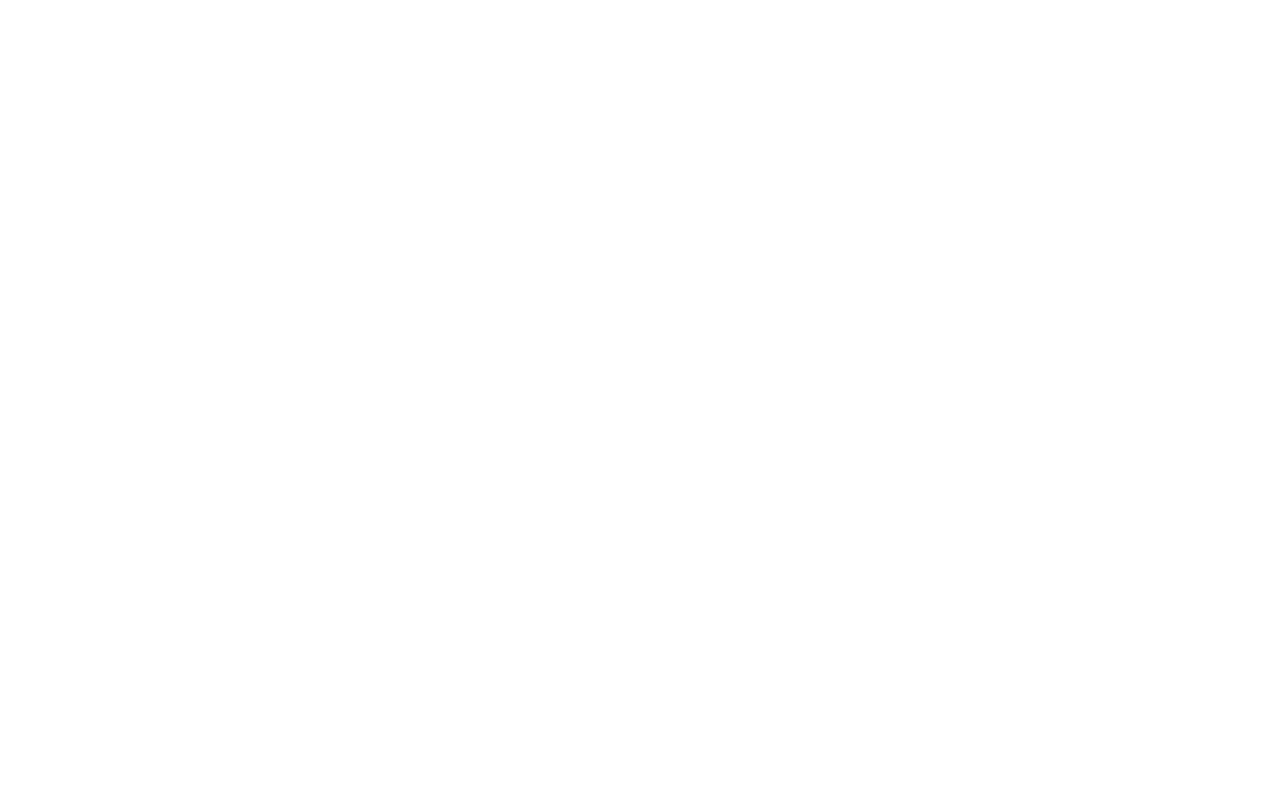
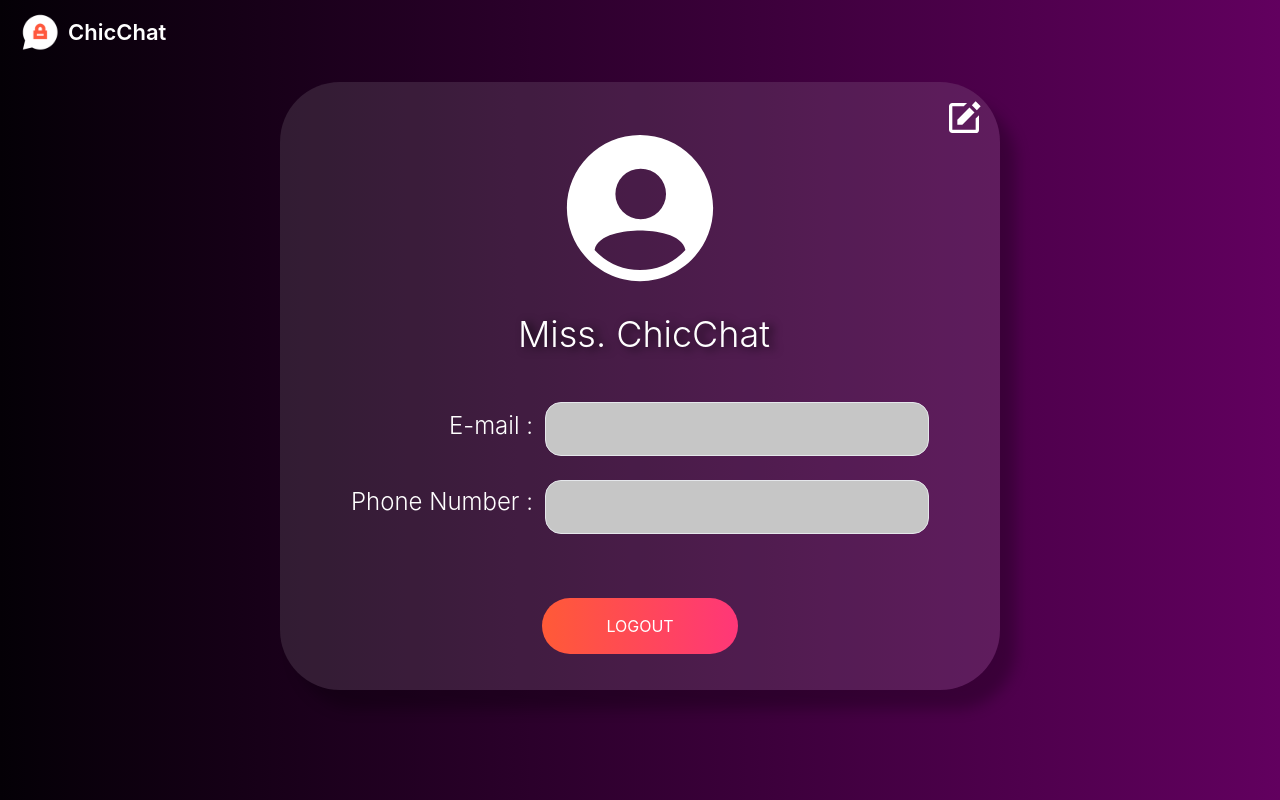
Before and after one commit to dewviee/chic-chat-frontend, a React (Vite) app: page /profile in a window 1280 px wide. Before the commit this address had no page. Built offline with nearby package versions, Linux system fonts and the light colour scheme.

Commit message:
Create profile page

```diff
--- a/src/App.jsx
+++ b/src/App.jsx
@@ -4,6 +4,7 @@
 import Home from './Components/Home/home.component';
 import CreateRoom from './Components/Home/create-room.component';
 import Chat from './Components/Chat/chat.component';
+import Profile from './Components/Profile/profile.component';
 
 function App() {
   return (
@@ -14,6 +15,8 @@
       <Route path='/' element={<Home />} />
       <Route path='/createroom' element={<CreateRoom />} />
       <Route path='/room/:roomID' element={<Chat />} />
+
+      <Route path='/profile' element={<Profile />} />
     </Routes>
   )
 }
--- a/src/Components/Auth/Login/login.component.jsx
+++ b/src/Components/Auth/Login/login.component.jsx
@@ -34,7 +34,7 @@
                         <input
                             id="username"
                             name="username"
-                            type="usernamee"
+                            type="username"
                             autoComplete="username"
                             required
                             placeholder="Username"
@@ -56,7 +56,7 @@
                             <div>
                                 <button className="font-['Inter'] text-white py-4 px-16 mt-6
                                 rounded-full bg-gradient-to-r from-orange to-pink mx-8"
-                                type="button">Login</button>
+                                type="button">LOGIN</button>
                             </div>
 
                             <div className="hidden md:block">
--- a/src/Components/Auth/Register/register.component.jsx
+++ b/src/Components/Auth/Register/register.component.jsx
@@ -33,7 +33,7 @@
                         <input
                             id="username"
                             name="username"
-                            type="usernamee"
+                            type="username"
                             autoComplete="username"
                             required
                             placeholder="Username"
--- /dev/null
+++ b/src/Components/Profile/profile.component.jsx
@@ -0,0 +1,82 @@
+import React from "react";
+import { IoPersonCircleSharp } from 'react-icons/io5';
+
+import {BiSolidEdit } from 'react-icons/bi'
+
+const Profile = () => {
+    return(
+        <div className="flex flex-col min-h-screen">
+            <div className="flex flex-row">
+                <img className="h-10 w-10 mt-3 ml-5" src="/assets/images/logo.png" alt="Logo" />
+                <p className="mt-4 ml-2 font-['Inter'] font-semibold text-[22px] text-white">ChicChat</p>
+            </div>
+
+            <div className="flex flex-col flex-1 justify-center items-center">
+
+                <form className="w-0 h-0 md:w-[45rem] md:h-[38rem] mb-20
+                flex flex-col items-center justify-center
+                rounded-[60px] bg-transparent md:bg-greylight  shadow-[16px_19px_14px_-0_rgba(0,0,0,0.25)] relative"
+                action="#" method="POST">
+                    <div className="flex flex-row">
+                        <IoPersonCircleSharp size={180} color="white"/>
+                        <button
+                            type="button"
+                        >
+                        <BiSolidEdit size={40} md:size={50} color="white"
+                        className="mt-32 md:mt-0 md:absolute top-4 right-4" />
+                        </button>
+                    </div>
+
+
+                    <div className="flex flex-col items-center justify-center">
+
+                        <p className="mt-4 ml-2 font-['Inter'] font-light text-4xl text-white
+                        drop-shadow-[5px_2px_5px_rgba(0,0,0,0.8)]">Miss. ChicChat</p>
+
+                        <div className="flex flex-row mt-16 md:mt-12">
+                            <div className="flex flex-col">
+                                <p className="font-['Inter'] font-light text-2xl text-white
+                                mr-3 mt-2 self-end whitespace-nowrap">E-mail :</p>
+                                <p className="font-['Inter'] font-light text-2xl text-white
+                                mr-3 mt-11 self-end whitespace-nowrap">
+                                {window.innerWidth <= 768 ? "Tel. :" : "Phone Number :"}
+                                </p>
+                            </div >
+
+                            <div className="flex flex-col">
+                                <input
+                                    id="email"
+                                    name="email"
+                                    type="email"
+                                    autoComplete="email"
+                                    required
+                                    className="w-[18rem] md:w-96 border rounded-full md:rounded-2xl py-4 px-5
+                                    font-['Inter'] text-black leading-tight focus:outline-none focus:shadow-md bg-[#C6C6C6]"
+                                    />
+
+                                <input
+                                    id="phoneNumber"
+                                    name="phoneNumber"
+                                    type="number"
+                                    autoComplete="phoneNumber"
+                                    required
+                                    className="w-[18rem] md:w-96 border rounded-full md:rounded-2xl py-4 px-5 mt-6
+                                    font-['Inter'] text-black leading-tight focus:outline-none focus:shadow-md bg-[#C6C6C6]"
+                                />
+                            </div>
+                        </div>
+
+                        <div>
+                            <button className="font-['Inter'] text-white py-4 px-16 mt-8 md:mt-16
+                            rounded-full bg-gradient-to-r from-orange to-pink mx-8"
+                            type="button">LOGOUT</button>
+                        </div>
+
+                    </div>
+                </form>
+            </div>
+        </div>
+    )
+}
+
+export default Profile;
```
